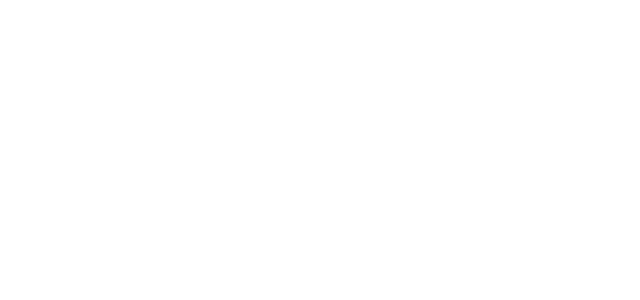
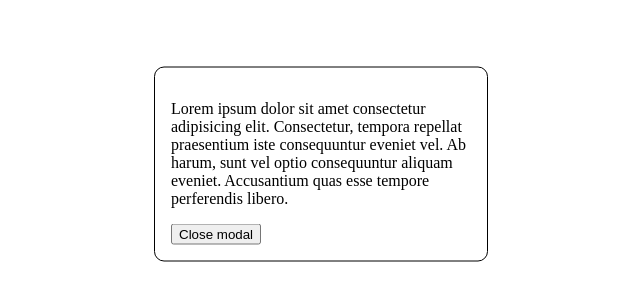
Before and after one commit to aparagrawal/component_store, a React (Vite) app: page /component_store/modal in a window 1280 px wide. Before the commit this address had no page. Shown: the part 236-536 px from the top of the page, without its empty margins (319-959 px from the left). Built offline with nearby package versions, Linux system fonts and the light colour scheme.

Commit message:
modal changes

```diff
--- a/src/App.css
+++ b/src/App.css
@@ -119,3 +119,13 @@
 	border: 1px solid black;
 	border-radius: 50%;
 }
+.modal-container {
+	position: fixed;
+	border: 1px solid black;
+	padding: 1rem;
+	top: 50%;
+	left: 50%;
+	transform: translate(-50%, -50%);
+	width: 300px;
+	border-radius: 10px;
+}
--- a/src/App.tsx
+++ b/src/App.tsx
@@ -12,6 +12,7 @@
 import ProgressBar from "./components/ProgressBar";
 import TrafficLights from "./components/TrafficLights";
 import Modal from "./components/Modal";
+import { useState } from "react";
 
 function App() {
 	const tabsData = [
@@ -33,10 +34,11 @@
 		},
 	];
 
+	const [showModal, setShowModal] = useState(true);
+
 	return (
-		<Router>
+		<Router basename="component_store">
 			<Routes>
-				<Route path="/component_store/" element={<Home />} />
 				<Route path="accordian" element={<AccordianPage />} />
 				<Route path="otp-field" element={<OtpField />} />
 				<Route path="file-explorer" element={<FileExplorer />} />
@@ -50,7 +52,13 @@
 				/>
 				<Route path="progress-bar" element={<ProgressBar />} />
 				<Route path="traffic-lights" element={<TrafficLights />} />
-				<Route path="modal" element={<Modal />} />
+				<Route
+					path="modal"
+					element={
+						<Modal isOpen={showModal} closeModal={() => setShowModal(false)} />
+					}
+				/>
+				<Route path="/" element={<Home />} />
 			</Routes>
 		</Router>
 	);
--- /dev/null
+++ b/src/Custom Hools/useClickHandler.tsx
@@ -0,0 +1,16 @@
+import { useEffect } from "react";
+
+export default function useClickHandler(reference: any, handler: any) {
+	useEffect(() => {
+		const cb = (e: any) => {
+			if (!reference.current?.contains(e.target)) {
+				handler();
+			}
+		};
+
+		document.addEventListener("click", cb);
+		return () => {
+			document.removeEventListener("click", cb);
+		};
+	}, [reference, handler]);
+}
--- a/src/components/Modal.tsx
+++ b/src/components/Modal.tsx
@@ -1,7 +1,23 @@
-import React from "react";
+import React, { useRef } from "react";
+import useClickHandler from "../Custom Hools/useClickHandler";
+function Modal({ isOpen, closeModal }: { isOpen: boolean; closeModal: any }) {
+	const modalRef: any = useRef();
 
-function Modal() {
-	return <div>Modal</div>;
+	useClickHandler(modalRef, closeModal);
+	if (!isOpen) {
+		return null;
+	}
+	return (
+		<div ref={modalRef} className="modal-container">
+			<p>
+				Lorem ipsum dolor sit amet consectetur adipisicing elit. Consectetur,
+				tempora repellat praesentium iste consequuntur eveniet vel. Ab harum,
+				sunt vel optio consequuntur aliquam eveniet. Accusantium quas esse
+				tempore perferendis libero.
+			</p>
+			<button onClick={closeModal}>Close modal</button>
+		</div>
+	);
 }
 
 export default Modal;
```
